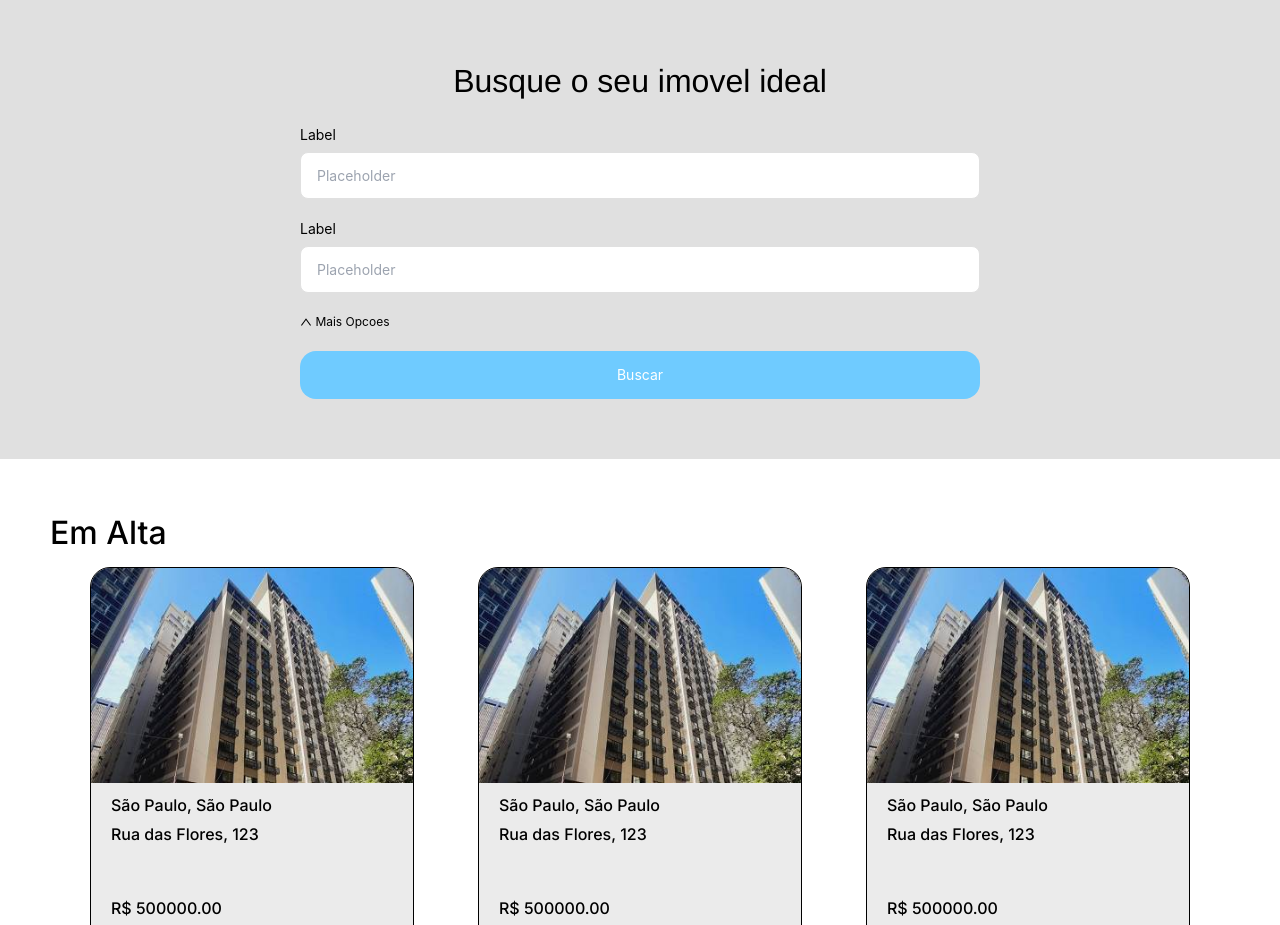
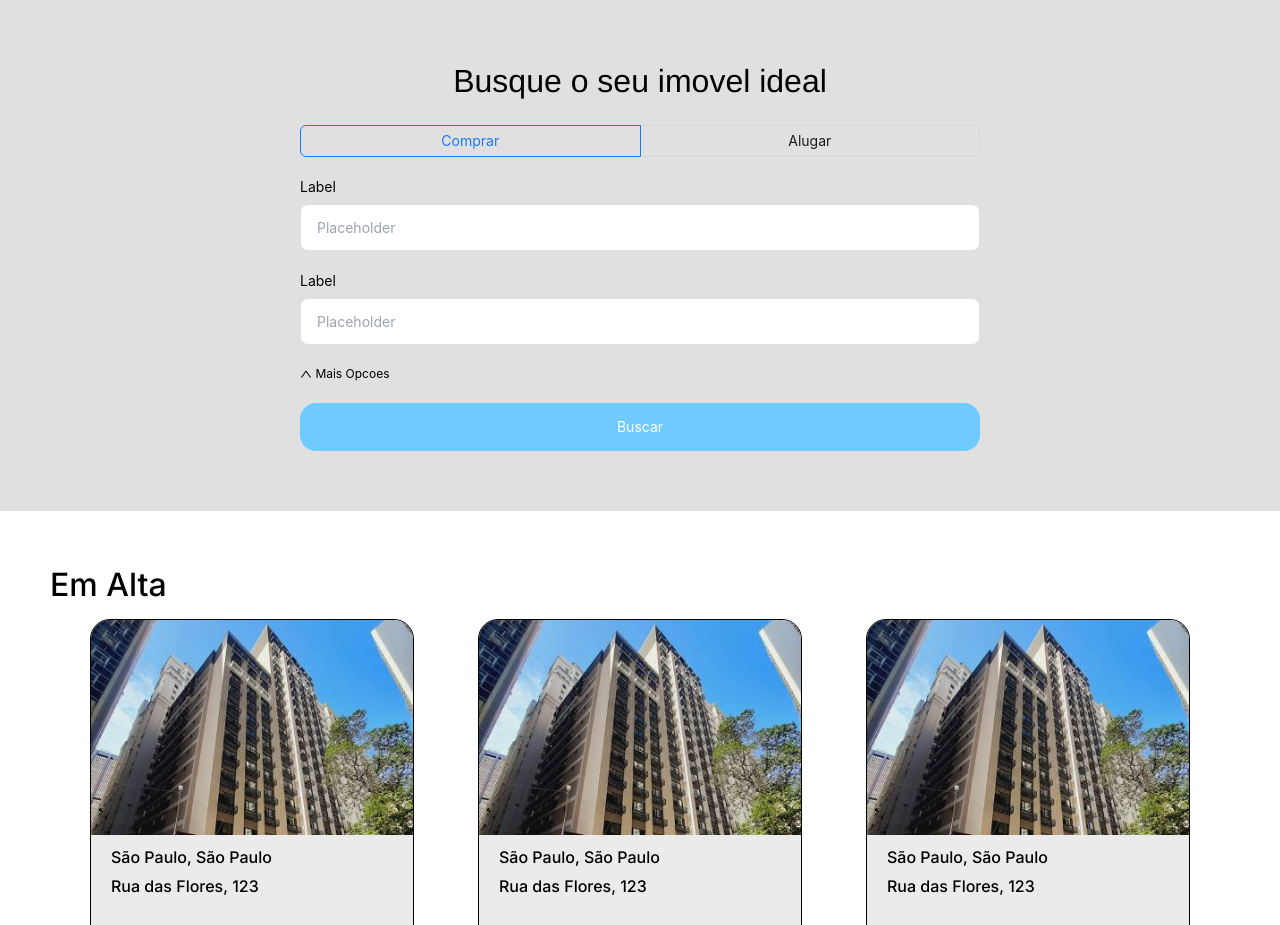
Before and after one commit to SteliosKarvanis/CSI29, a Next.js app in the folder frontend/: page / in a window 1280 px wide. Shown: the part 908-1833 px from the top of the page. Built offline with nearby package versions, Linux system fonts and the light colour scheme.

Commit message:
add serach header

```diff
--- a/frontend/src/components/Search/forms.tsx
+++ b/frontend/src/components/Search/forms.tsx
@@ -1,5 +1,4 @@
-import React from 'react';
-import { InboxOutlined, UploadOutlined } from '@ant-design/icons';
+import { InboxOutlined } from "@ant-design/icons";
 import {
   Button,
   Checkbox,
@@ -15,8 +14,7 @@ import {
   Space,
   Switch,
   Upload,
-} from 'antd';
-
+} from "antd";
 
 const { Option } = Select;
 
@@ -26,7 +24,7 @@ const formItemLayout = {
 };
 
 const normFile = (e: any) => {
-  console.log('Upload event:', e);
+  console.log("Upload event:", e);
   if (Array.isArray(e)) {
     return e;
   }
@@ -34,7 +32,7 @@ const normFile = (e: any) => {
 };
 
 const onFinish = (values: any) => {
-  console.log('Received values of form: ', values);
+  console.log("Received values of form: ", values);
 };
 
 export const SearchForms = (): JSX.Element => {
@@ -45,12 +43,17 @@ export const SearchForms = (): JSX.Element => {
       {...formItemLayout}
       onFinish={onFinish}
       initialValues={{
-          'input-number': 3,
-          'checkbox-group': ['A', 'B'],
+        "input-number": 3,
+        "checkbox-group": ["A", "B"],
         rate: 3.5,
-          'color-picker': null,
+        "color-picker": null,
       }}
-        style={{ maxWidth: 600 }}
+      style={{
+        maxWidth: 600,
+        backgroundColor: "white",
+        padding: "20px",
+        borderRadius: "10px",
+      }}
     >
       <Form.Item label="Plain Text">
         <span className="ant-form-text">China</span>
@@ -59,7 +62,7 @@ export const SearchForms = (): JSX.Element => {
         name="select"
         label="Select"
         hasFeedback
-          rules={[{ required: true, message: 'Please select your country!' }]}
+        rules={[{ required: true, message: "Please select your country!" }]}
       >
         <Select placeholder="Please select a country">
           <Option value="china">China</Option>
@@ -70,7 +73,13 @@ export const SearchForms = (): JSX.Element => {
       <Form.Item
         name="select-multiple"
         label="Select[multiple]"
-          rules={[{ required: true, message: 'Please select your favourite colors!', type: 'array' }]}
+        rules={[
+          {
+            required: true,
+            message: "Please select your favourite colors!",
+            type: "array",
+          },
+        ]}
       >
         <Select mode="multiple" placeholder="Please select favourite colors">
           <Option value="red">Red</Option>
@@ -95,12 +104,12 @@ export const SearchForms = (): JSX.Element => {
       <Form.Item name="slider" label="Slider">
         <Slider
           marks={{
-              0: 'A',
-              20: 'B',
-              40: 'C',
-              60: 'D',
-              80: 'E',
-              100: 'F',
+            0: "A",
+            20: "B",
+            40: "C",
+            60: "D",
+            80: "E",
+            100: "F",
           }}
         />
       </Form.Item>
@@ -116,7 +125,7 @@ export const SearchForms = (): JSX.Element => {
       <Form.Item
         name="radio-button"
         label="Radio.Button"
-          rules={[{ required: true, message: 'Please pick an item!' }]}
+        rules={[{ required: true, message: "Please pick an item!" }]}
       >
         <Radio.Group>
           <Radio.Button value="a">item 1</Radio.Button>
@@ -129,32 +138,32 @@ export const SearchForms = (): JSX.Element => {
         <Checkbox.Group>
           <Row>
             <Col span={8}>
-                <Checkbox value="A" style={{ lineHeight: '32px' }}>
+              <Checkbox value="A" style={{ lineHeight: "32px" }}>
                 A
               </Checkbox>
             </Col>
             <Col span={8}>
-                <Checkbox value="B" style={{ lineHeight: '32px' }} disabled>
+              <Checkbox value="B" style={{ lineHeight: "32px" }} disabled>
                 B
               </Checkbox>
             </Col>
             <Col span={8}>
-                <Checkbox value="C" style={{ lineHeight: '32px' }}>
+              <Checkbox value="C" style={{ lineHeight: "32px" }}>
                 C
               </Checkbox>
             </Col>
             <Col span={8}>
-                <Checkbox value="D" style={{ lineHeight: '32px' }}>
+              <Checkbox value="D" style={{ lineHeight: "32px" }}>
                 D
               </Checkbox>
             </Col>
             <Col span={8}>
-                <Checkbox value="E" style={{ lineHeight: '32px' }}>
+              <Checkbox value="E" style={{ lineHeight: "32px" }}>
                 E
               </Checkbox>
             </Col>
             <Col span={8}>
-                <Checkbox value="F" style={{ lineHeight: '32px' }}>
+              <Checkbox value="F" style={{ lineHeight: "32px" }}>
                 F
               </Checkbox>
             </Col>
@@ -166,32 +175,30 @@ export const SearchForms = (): JSX.Element => {
         <Rate />
       </Form.Item>
 
+      <Form.Item label="Dragger">
         <Form.Item
-          name="upload"
-          label="Upload"
+          name="dragger"
           valuePropName="fileList"
           getValueFromEvent={normFile}
-          extra="longgggggggggggggggggggggggggggggggggg"
+          noStyle
         >
-          <Upload name="logo" action="/upload.do" listType="picture">
-            <Button icon={<UploadOutlined />}>Click to upload</Button>
-          </Upload>
-        </Form.Item>
-        <Form.Item label="Dragger">
-          <Form.Item name="dragger" valuePropName="fileList" getValueFromEvent={normFile} noStyle>
           <Upload.Dragger name="files" action="/upload.do">
             <p className="ant-upload-drag-icon">
               <InboxOutlined />
             </p>
-              <p className="ant-upload-text">Click or drag file to this area to upload</p>
-              <p className="ant-upload-hint">Support for a single or bulk upload.</p>
+            <p className="ant-upload-text">
+              Click or drag file to this area to upload
+            </p>
+            <p className="ant-upload-hint">
+              Support for a single or bulk upload.
+            </p>
           </Upload.Dragger>
         </Form.Item>
       </Form.Item>
       <Form.Item
         name="color-picker"
         label="ColorPicker"
-          rules={[{ required: true, message: 'color is required!' }]}
+        rules={[{ required: true, message: "color is required!" }]}
       >
         <ColorPicker />
       </Form.Item>
@@ -206,4 +213,4 @@ export const SearchForms = (): JSX.Element => {
       </Form.Item>
     </Form>
   );
-}
+};
--- a/frontend/src/components/Search/index.tsx
+++ b/frontend/src/components/Search/index.tsx
@@ -1,16 +1,15 @@
 "use client";
 
 import { DownOutlined } from "@ant-design/icons";
-import { Form, Select, theme } from "antd";
+import { Select } from "antd";
 import Link from "next/link";
 import { useState } from "react";
 import { SearchForms } from "./forms";
+import { SearchMenuBar } from "./menubar";
 
 const { Option } = Select;
 
 export const Search = (): JSX.Element => {
-  const { token } = theme.useToken();
-  const [form] = Form.useForm();
   const [expand, setExpand] = useState(false);
 
   return (
@@ -18,6 +17,7 @@ export const Search = (): JSX.Element => {
       <p className="relative self-stretch mt-[-1.00px] [font-family:'Inter-Regular',Helvetica] font-normal text-black text-[32px] text-center tracking-[0] leading-[48px]">
         Busque o seu imovel ideal
       </p>
+      <SearchMenuBar />
       <div className="flex flex-col items-start gap-[8px] relative self-stretch w-full flex-[0_0_auto]">
         <div className="self-stretch text-black relative mt-[-1.00px] font-small-text font-[number:var(--small-text-font-weight)] text-[length:var(--small-text-font-size)] tracking-[var(--small-text-letter-spacing)] leading-[var(--small-text-line-height)] [font-style:var(--small-text-font-style)]">
           Label
--- /dev/null
+++ b/frontend/src/components/Search/menubar.tsx
@@ -0,0 +1,37 @@
+import { background_color_secondary } from "@/lib/constants";
+import { Radio } from "antd";
+import { useState } from "react";
+
+export const SearchMenuBar = () => {
+  const [size, setSize] = useState("comprar");
+  return (
+    <>
+      <Radio.Group
+        value={size}
+        onChange={(e) => setSize(e.target.value)}
+        style={{ width: "100%", display: "flex" }}
+      >
+        <Radio.Button
+          value="comprar"
+          style={{
+            flex: 1,
+            backgroundColor: background_color_secondary,
+            textAlign: "center",
+          }}
+        >
+          Comprar
+        </Radio.Button>
+        <Radio.Button
+          value="alugar"
+          style={{
+            flex: 1,
+            backgroundColor: background_color_secondary,
+            textAlign: "center",
+          }}
+        >
+          Alugar
+        </Radio.Button>
+      </Radio.Group>
+    </>
+  );
+};
```
Also changed, not shown: frontend/package.json (+7 -8 lines), 1 other file (tests, documents, lock files or other folders). Lines whose indentation alone changed are shown as unchanged.
